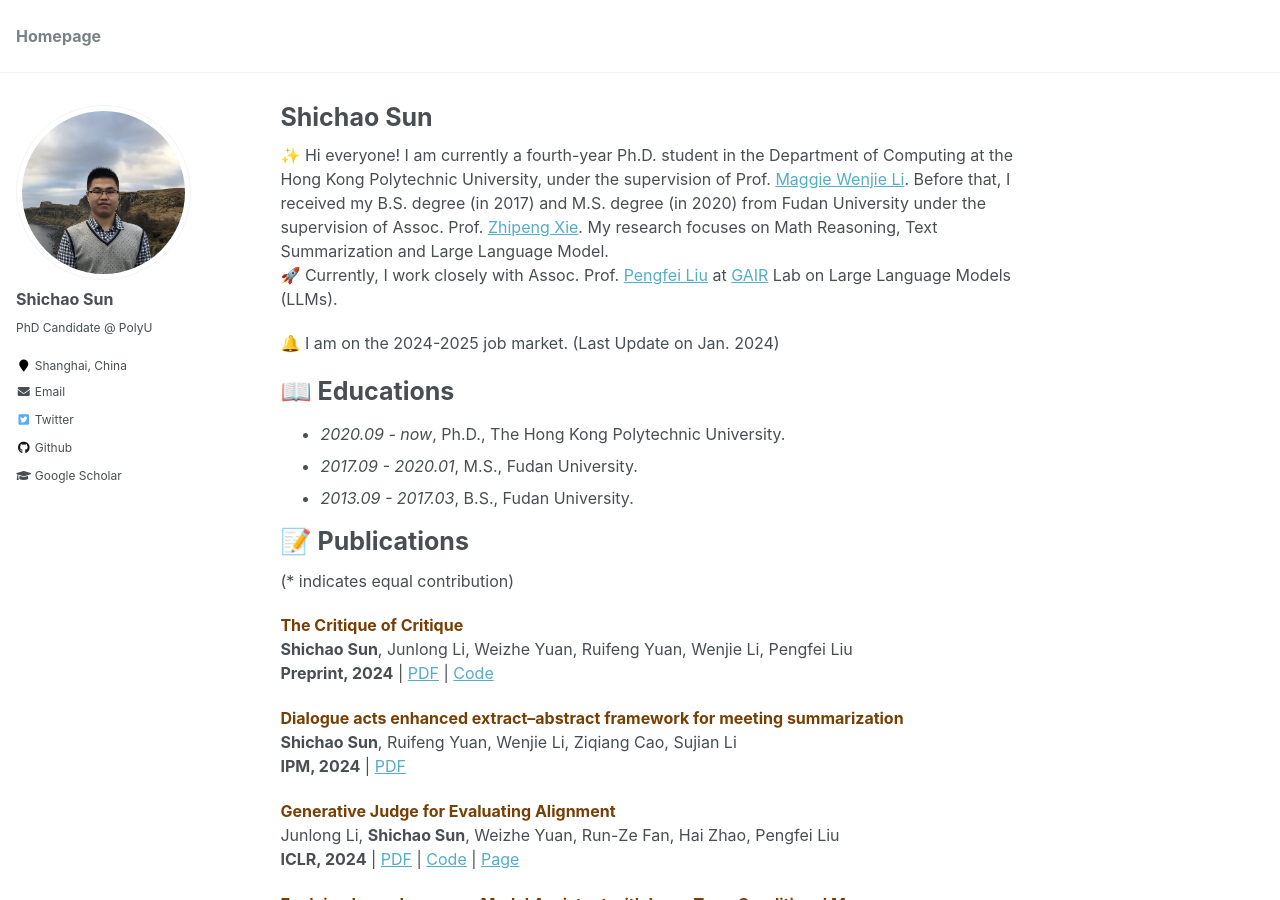
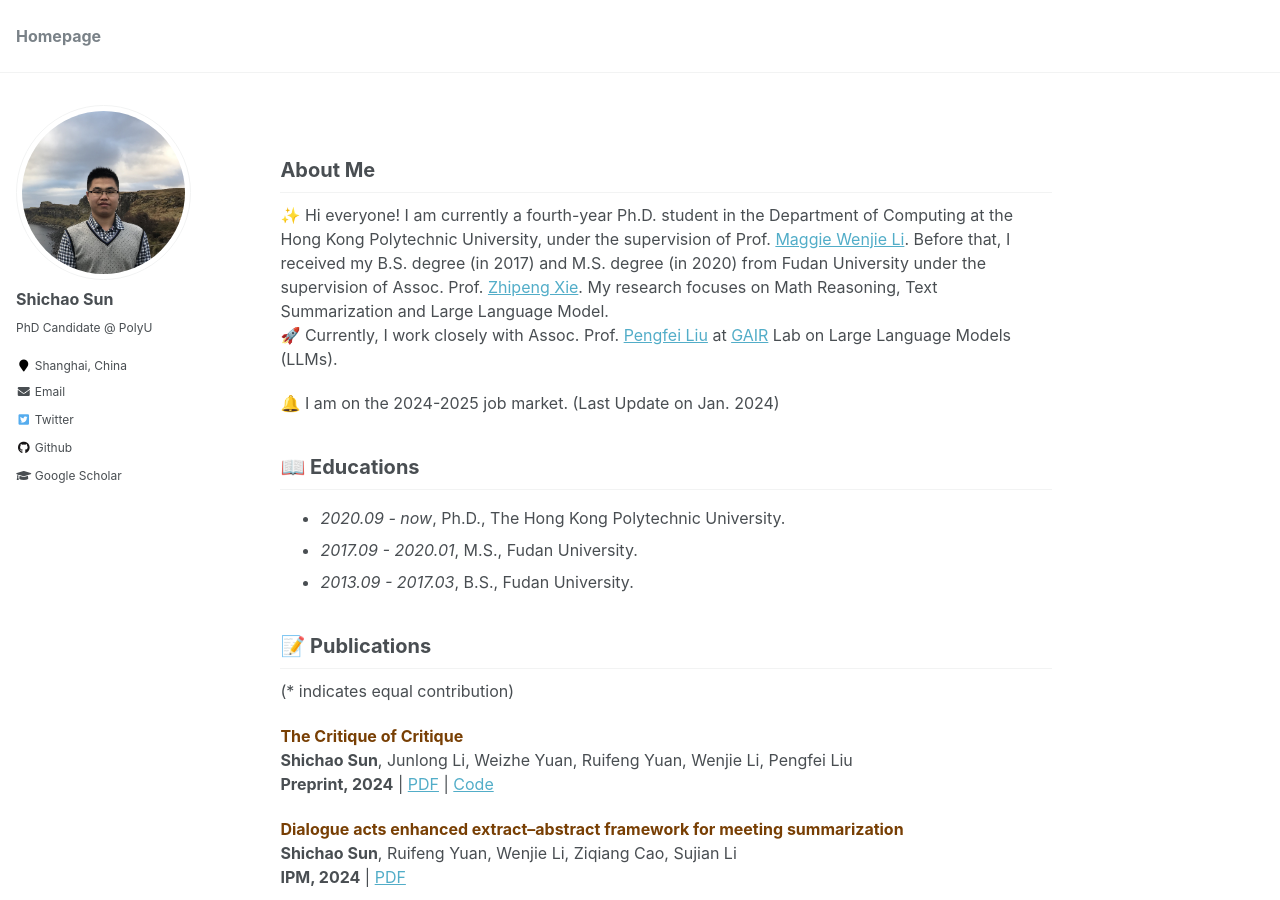
Before and after one commit to ShichaoSun/ShichaoSun.github.io, a Jekyll site: the page built from _pages/about.md, in a window 1280 px wide and 900 px high. Built offline with Jekyll 4.4.1, drawn with Linux system fonts in a browser that asks for light colours.

Commit message:
add about me

```diff
--- a/_pages/about.md
+++ b/_pages/about.md
@@ -1,12 +1,16 @@
 ---
 permalink: /
-title: "Shichao Sun"
-excerpt: "Shichao Sun"
+title: ""
+excerpt: ""
 author_profile: true
 redirect_from:
   - /about/
   - /about.html
 ---
+
+<div id="abouts" markdown="1">
+## About Me
+</div>
 
 ✨ Hi everyone!
 I am currently a fourth-year Ph.D. student in the Department of Computing at the Hong Kong Polytechnic University, under the supervision of Prof. [Maggie Wenjie Li](http://www4.comp.polyu.edu.hk/~cswjli/).
@@ -18,14 +22,14 @@ My research focuses on Math Reasoning, Text Summarization and Large Language Mod
 🔔 I am on the 2024-2025 job market. (Last Update on Jan. 2024)
 
 <div id="educations" markdown="1">
-# 📖 Educations
+## 📖 Educations
 </div>
 - *2020.09 - now*, Ph.D., The Hong Kong Polytechnic University.
 - *2017.09 - 2020.01*, M.S., Fudan University.
 - *2013.09 - 2017.03*, B.S., Fudan University.
 
 <div id="publications" markdown="1">
-# 📝 Publications
+## 📝 Publications
 </div>
 
 (* indicates equal contribution)
@@ -135,7 +139,7 @@ Zhipeng Xie\*, **Shichao Sun**\*\\
 </div>
 
 <div id="honors" markdown="1">
-# 🎖 Honors and Awards
+## 🎖 Honors and Awards
 </div>
 - Excellent Graduates in Shanghai, 2020
 - National Scholarship, 2019
```
